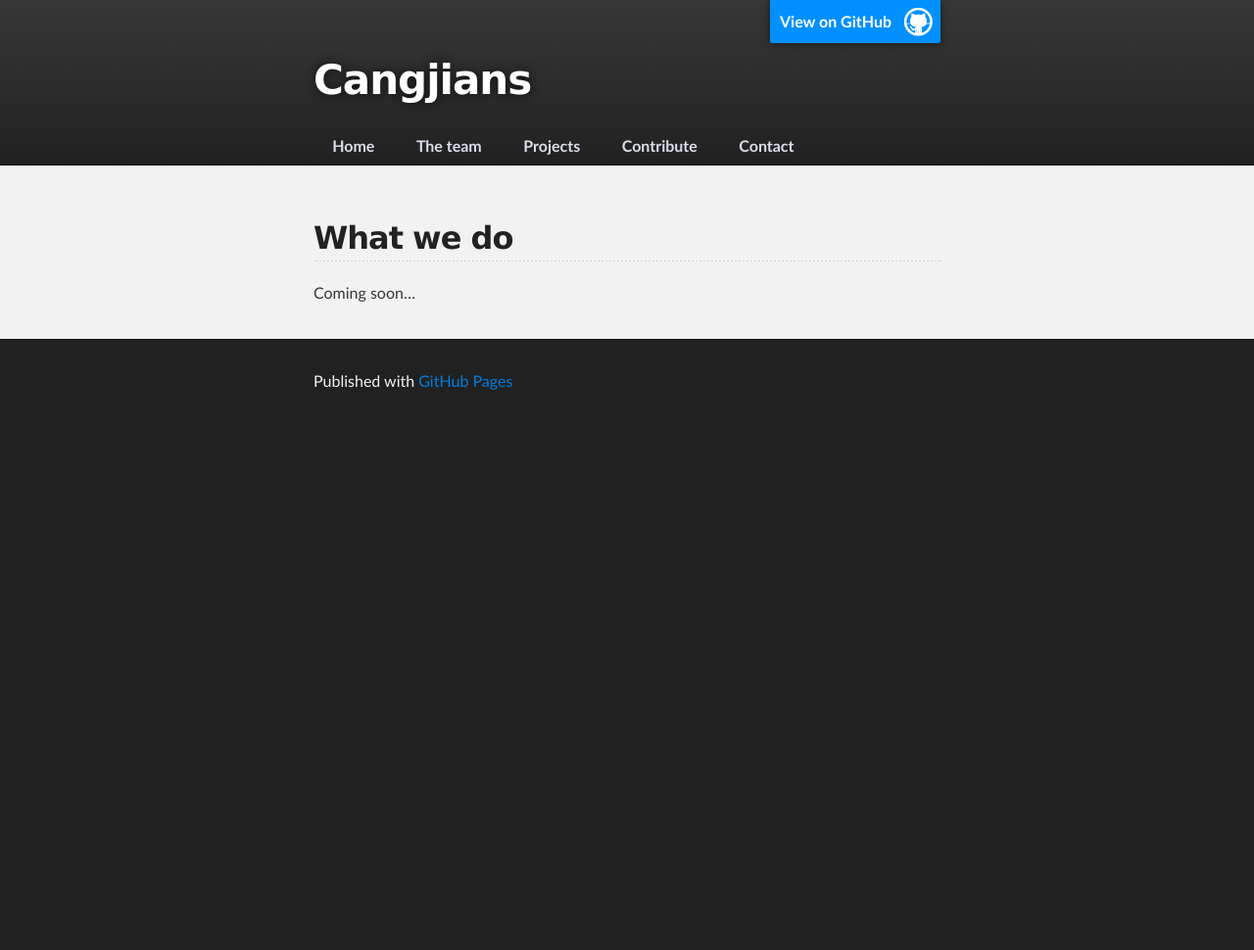
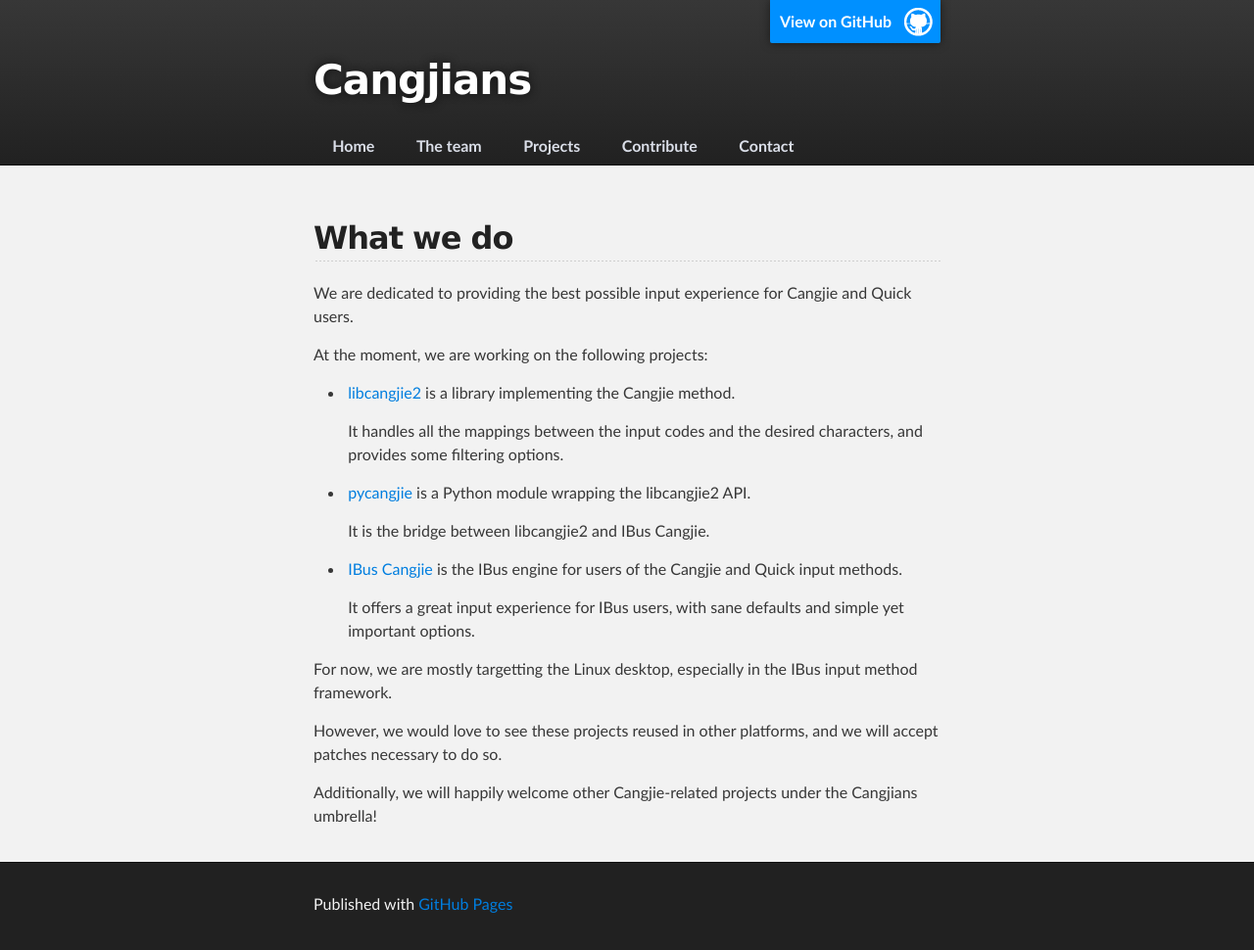
Before and after one commit to brendanhoran/cangjians.github.io, a Jekyll site: the page built from projects/index.md, in a window 1280 px wide. Shown: the whole page at 98% size. Built offline with Jekyll 4.4.1, drawn with Linux system fonts in a browser that asks for light colours; before the commit the page ends 900 px from its top, so only the background shows below that.

Commit message:
projects: Write the project index

```diff
--- a/projects/index.md
+++ b/projects/index.md
@@ -6,4 +6,33 @@ name: projects
 
 ## What we do
 
-Coming soon...
+We are dedicated to providing the best possible input experience for Cangjie
+and Quick users.
+
+At the moment, we are working on the following projects:
+
+* [libcangjie2](/projects/libcangjie2.html) is a library implementing the
+  Cangjie method.
+
+  It handles all the mappings between the input codes and the desired
+  characters, and provides some filtering options.
+
+* [pycangjie](/projects/pycangjie.html) is a Python module wrapping the
+  libcangjie2 API.
+
+  It is the bridge between libcangjie2 and IBus Cangjie.
+
+* [IBus Cangjie](/projects/ibus-cangjie.html) is the IBus engine for users of
+  the Cangjie and Quick input methods.
+
+  It offers a great input experience for IBus users, with sane defaults and
+  simple yet important options.
+
+For now, we are mostly targetting the Linux desktop, especially in the IBus
+input method framework.
+
+However, we would love to see these projects reused in other platforms, and we
+will accept patches necessary to do so.
+
+Additionally, we will happily welcome other Cangjie-related projects under the
+Cangjians umbrella!
```
